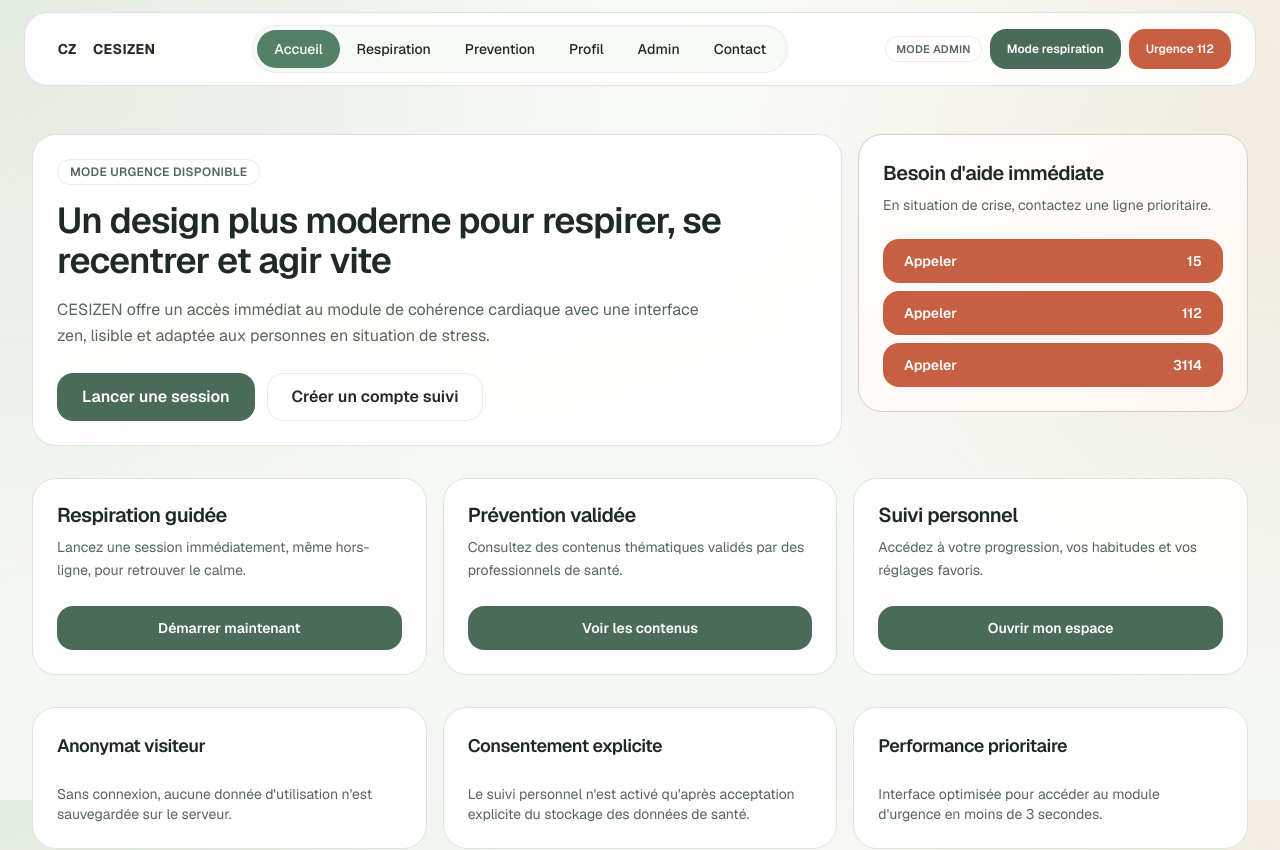
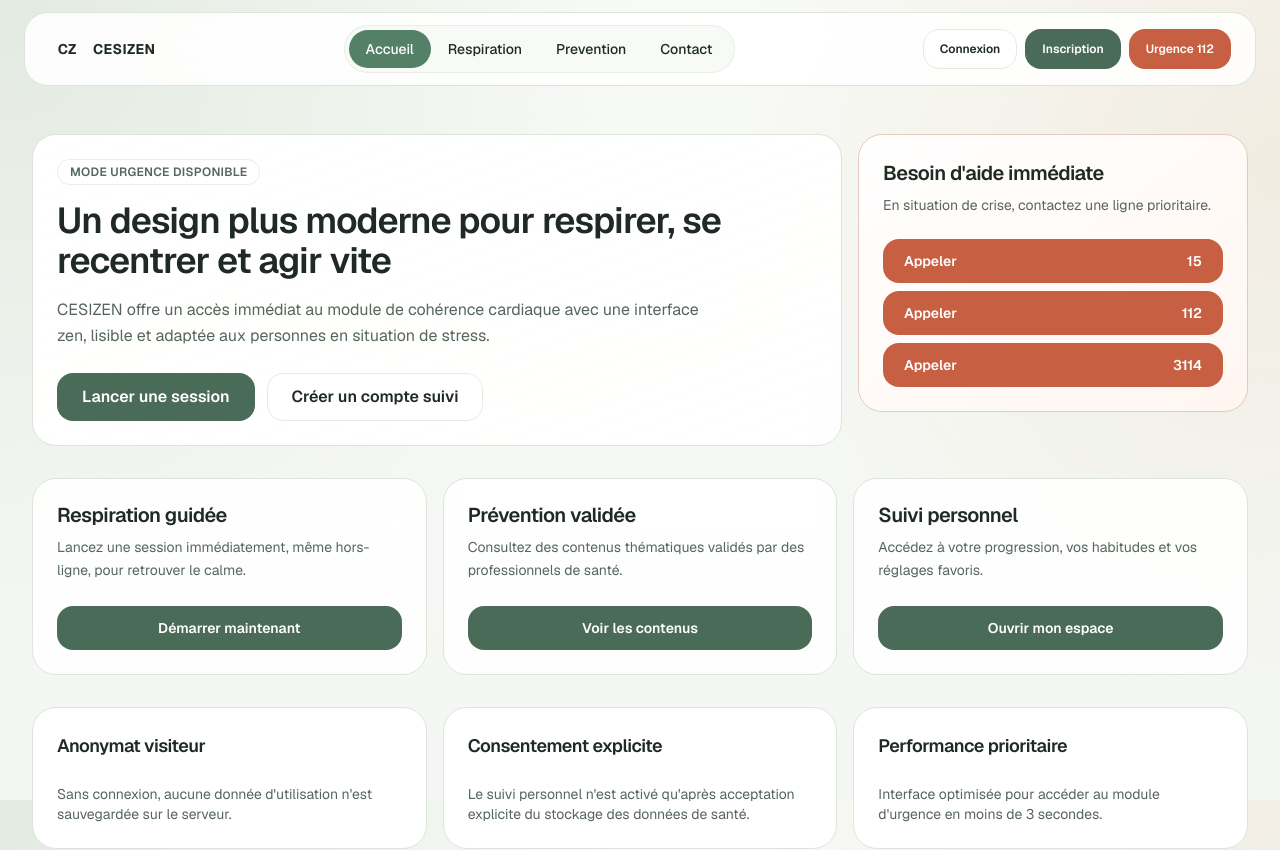
Before and after one commit to TxMy-Elu/cesizen_web, a Next.js app: page / in a window 1280 px wide. Shown: the top 850 px of the page. Built offline with nearby package versions, Linux system fonts and the light colour scheme.

Commit message:
feat(access): hide admin navigation for non-admin and guard admin routes

```diff
--- /dev/null
+++ b/app/admin/layout.tsx
@@ -0,0 +1,11 @@
+"use client"
+
+import { AdminGuard } from "@/components/app/admin-guard"
+
+type AdminLayoutProps = {
+  children: React.ReactNode
+}
+
+export default function AdminLayout({ children }: AdminLayoutProps) {
+  return <AdminGuard>{children}</AdminGuard>
+}
--- /dev/null
+++ b/components/app/admin-guard.tsx
@@ -0,0 +1,74 @@
+"use client"
+
+import Link from "next/link"
+
+import { Button } from "@/components/ui/button"
+import { Card, CardContent, CardDescription, CardHeader, CardTitle } from "@/components/ui/card"
+import { useSession } from "@/lib/auth/use-session"
+
+type AdminGuardProps = {
+  children: React.ReactNode
+}
+
+function AccessDenied() {
+  return (
+    <div className="mx-auto flex w-full max-w-3xl px-4 py-10 md:px-8 md:py-14">
+      <Card className="w-full border-destructive/25 bg-linear-to-br from-white to-brand-sand-50/50 shadow-soft">
+        <CardHeader className="space-y-3">
+          <p className="w-fit rounded-full bg-destructive/10 px-3 py-1 text-xs font-semibold uppercase tracking-wide text-destructive">
+            Accès refusé
+          </p>
+          <CardTitle className="text-3xl md:text-4xl">Vous n&apos;êtes pas autorisé</CardTitle>
+          <CardDescription className="text-base">
+            Cette zone est réservée aux administrateurs de la solution.
+          </CardDescription>
+        </CardHeader>
+        <CardContent className="space-y-4 text-sm text-muted-foreground">
+          <p>
+            Si vous pensez voir cette page par erreur, reconnectez-vous avec un compte administrateur.
+          </p>
+          <div className="flex flex-wrap gap-3">
+            <Button asChild>
+              <Link href="/auth/connexion">Se connecter</Link>
+            </Button>
+            <Button asChild variant="outline">
+              <Link href="/">Retour à l&apos;accueil</Link>
+            </Button>
+          </div>
+        </CardContent>
+      </Card>
+    </div>
+  )
+}
+
+function LoadingAccess() {
+  return (
+    <div className="mx-auto flex w-full max-w-3xl px-4 py-10 md:px-8 md:py-14">
+      <Card className="w-full border-border/70 bg-surface-strong shadow-soft">
+        <CardHeader className="space-y-3">
+          <p className="w-fit rounded-full bg-brand-sage-100 px-3 py-1 text-xs font-semibold uppercase tracking-wide text-brand-dark">
+            Vérification
+          </p>
+          <CardTitle className="text-3xl md:text-4xl">Chargement de votre session</CardTitle>
+          <CardDescription className="text-base">
+            Nous vérifions votre accès avant d&apos;ouvrir le back-office.
+          </CardDescription>
+        </CardHeader>
+      </Card>
+    </div>
+  )
+}
+
+export function AdminGuard({ children }: AdminGuardProps) {
+  const { session, ready } = useSession()
+
+  if (!ready) {
+    return <LoadingAccess />
+  }
+
+  if (!session || session.role !== "ROLE_ADMIN") {
+    return <AccessDenied />
+  }
+
+  return children
+}
--- a/components/app/site-header.tsx
+++ b/components/app/site-header.tsx
@@ -2,13 +2,36 @@
 
 import Link from "next/link"
 import { usePathname } from "next/navigation"
+import { useRouter } from "next/navigation"
 
 import { Button } from "@/components/ui/button"
+import { clearSession } from "@/lib/auth/session"
+import { useSession } from "@/lib/auth/use-session"
 import { cn } from "@/lib/utils"
 import { primaryNavigation } from "@/lib/navigation"
 
 export function SiteHeader() {
   const pathname = usePathname()
+  const router = useRouter()
+  const { session, ready } = useSession()
+  const isAuthenticated = Boolean(session)
+  const isAdmin = session?.role === "ROLE_ADMIN"
+  const navigation = primaryNavigation.filter(
+    (item) => {
+      if (item.href === "/admin") {
+        return ready && isAdmin
+      }
+      if (item.href === "/profil") {
+        return ready && isAuthenticated
+      }
+      return true
+    }
+  )
+
+  const logout = () => {
+    clearSession()
+    router.push("/")
+  }
 
   return (
     <header className="sticky top-0 z-50 bg-transparent px-3 pt-3 md:px-6">
@@ -26,7 +49,7 @@ export function SiteHeader() {
           className="hidden items-center justify-self-center rounded-full border border-border/75 bg-surface-muted p-1 shadow-subtle md:inline-flex"
           aria-label="Navigation principale"
         >
-          {primaryNavigation.map((item) => {
+          {navigation.map((item) => {
             const isActive =
               pathname === item.href ||
               (item.href !== "/" && pathname.startsWith(item.href))
@@ -50,12 +73,32 @@ export function SiteHeader() {
         </nav>
 
         <div className="flex items-center gap-2 justify-self-end">
-          <span className="hidden rounded-full border border-border/75 bg-surface-strong px-2.5 py-1 text-[11px] font-semibold uppercase tracking-wide text-muted-foreground lg:inline-flex">
-            Mode admin
-          </span>
-          <Button asChild size="sm" variant="zen" className="hidden md:inline-flex">
-            <Link href="/respiration">Mode respiration</Link>
-          </Button>
+          {ready ? (
+            isAuthenticated ? (
+              <>
+                <Button asChild size="sm" variant="outline" className="hidden md:inline-flex">
+                  <Link href="/profil">Mon profil</Link>
+                </Button>
+                {isAdmin ? (
+                  <span className="hidden rounded-full border border-border/75 bg-surface-strong px-2.5 py-1 text-[11px] font-semibold uppercase tracking-wide text-muted-foreground lg:inline-flex">
+                    Mode admin
+                  </span>
+                ) : null}
+                <Button size="sm" variant="outline" onClick={logout}>
+                  Déconnexion
+                </Button>
+              </>
+            ) : (
+              <>
+                <Button asChild size="sm" variant="outline" className="hidden md:inline-flex">
+                  <Link href="/auth/connexion">Connexion</Link>
+                </Button>
+                <Button asChild size="sm" variant="zen" className="hidden md:inline-flex">
+                  <Link href="/auth/inscription">Inscription</Link>
+                </Button>
+              </>
+            )
+          ) : null}
           <Button asChild size="sm" variant="destructive">
             <Link href="tel:112">Urgence 112</Link>
           </Button>
@@ -66,7 +109,7 @@ export function SiteHeader() {
         className="mx-auto mt-2 flex w-full max-w-7xl items-center gap-2 overflow-x-auto rounded-2xl border border-border/75 bg-surface px-3 py-2 shadow-subtle backdrop-blur md:hidden"
         aria-label="Navigation mobile"
       >
-        {primaryNavigation.map((item) => {
+        {navigation.map((item) => {
           const isActive = pathname === item.href || (item.href !== "/" && pathname.startsWith(item.href))
           return (
             <Link
@@ -84,6 +127,22 @@ export function SiteHeader() {
              </Link>
           )
         })}
+        {ready ? (
+          isAuthenticated ? (
+            <Button size="sm" variant="outline" onClick={logout} className="ml-auto whitespace-nowrap">
+              Déconnexion
+            </Button>
+          ) : (
+            <>
+              <Button asChild size="sm" variant="outline" className="ml-auto whitespace-nowrap">
+                <Link href="/auth/connexion">Connexion</Link>
+              </Button>
+              <Button asChild size="sm" variant="zen" className="whitespace-nowrap">
+                <Link href="/auth/inscription">Inscription</Link>
+              </Button>
+            </>
+          )
+        ) : null}
       </nav>
     </header>
   )
--- /dev/null
+++ b/lib/auth/use-session.ts
@@ -0,0 +1,54 @@
+"use client"
+
+import { useSyncExternalStore } from "react"
+
+import { SESSION_CHANGE, getSession } from "@/lib/auth/session"
+
+let cachedSnapshot: ReturnType<typeof getSession> = null
+let cachedRawSession = ""
+
+const getSnapshot = () => {
+  if (typeof window === "undefined") {
+    return null
+  }
+
+  const rawSession = window.localStorage.getItem("cesizen.session") ?? ""
+  if (rawSession === cachedRawSession) {
+    return cachedSnapshot
+  }
+
+  cachedRawSession = rawSession
+  cachedSnapshot = getSession()
+  return cachedSnapshot
+}
+
+export function useSession() {
+  const ready = useSyncExternalStore(
+    () => () => undefined,
+    () => true,
+    () => false
+  )
+
+  const session = useSyncExternalStore(
+    (callback) => {
+      if (typeof window === "undefined") {
+        return () => undefined
+      }
+
+      window.addEventListener("storage", callback)
+      window.addEventListener(SESSION_CHANGE, callback)
+
+      return () => {
+        window.removeEventListener("storage", callback)
+        window.removeEventListener(SESSION_CHANGE, callback)
+      }
+    },
+    getSnapshot,
+    getSnapshot
+  )
+
+  return {
+    session,
+    ready,
+  }
+}
--- a/lib/navigation.ts
+++ b/lib/navigation.ts
@@ -16,7 +16,6 @@ export const secondaryNavigation: NavigationItem[] = [
   { label: "Connexion", href: "/auth/connexion" },
   { label: "Inscription", href: "/auth/inscription" },
   { label: "Contact", href: "/contact" },
-  { label: "Admin", href: "/admin" },
 ]
 
 export const legalNavigation: NavigationItem[] = [
```
